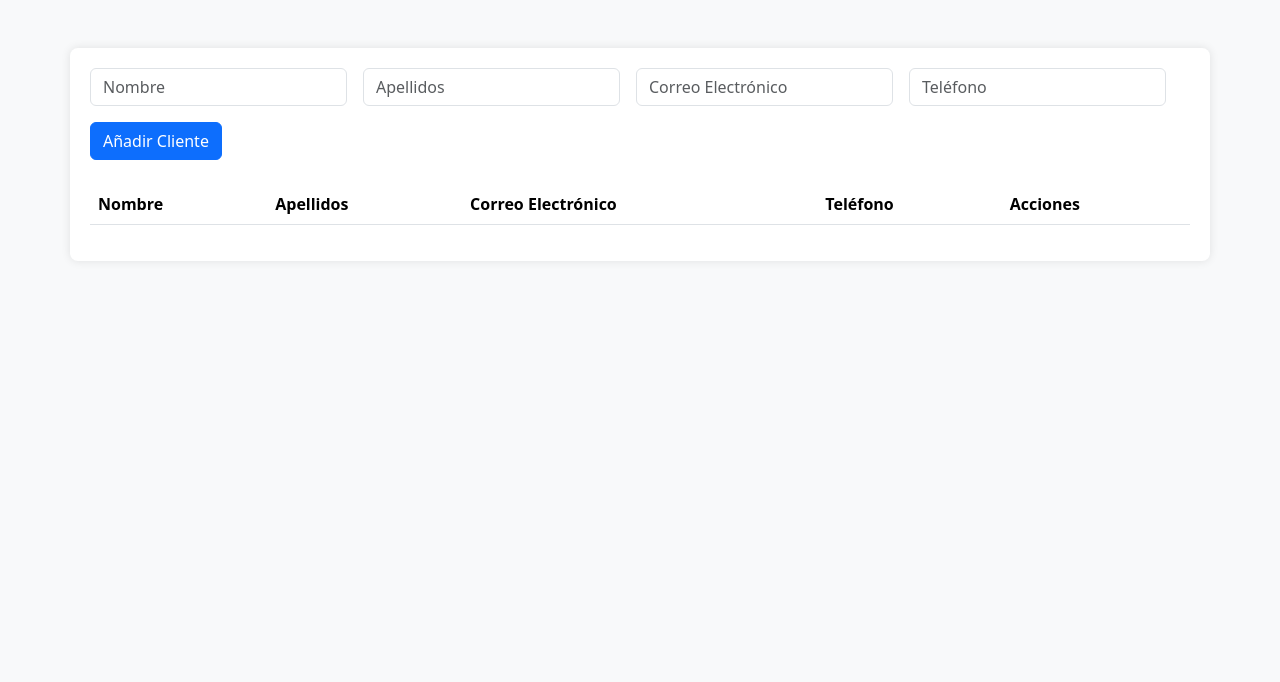
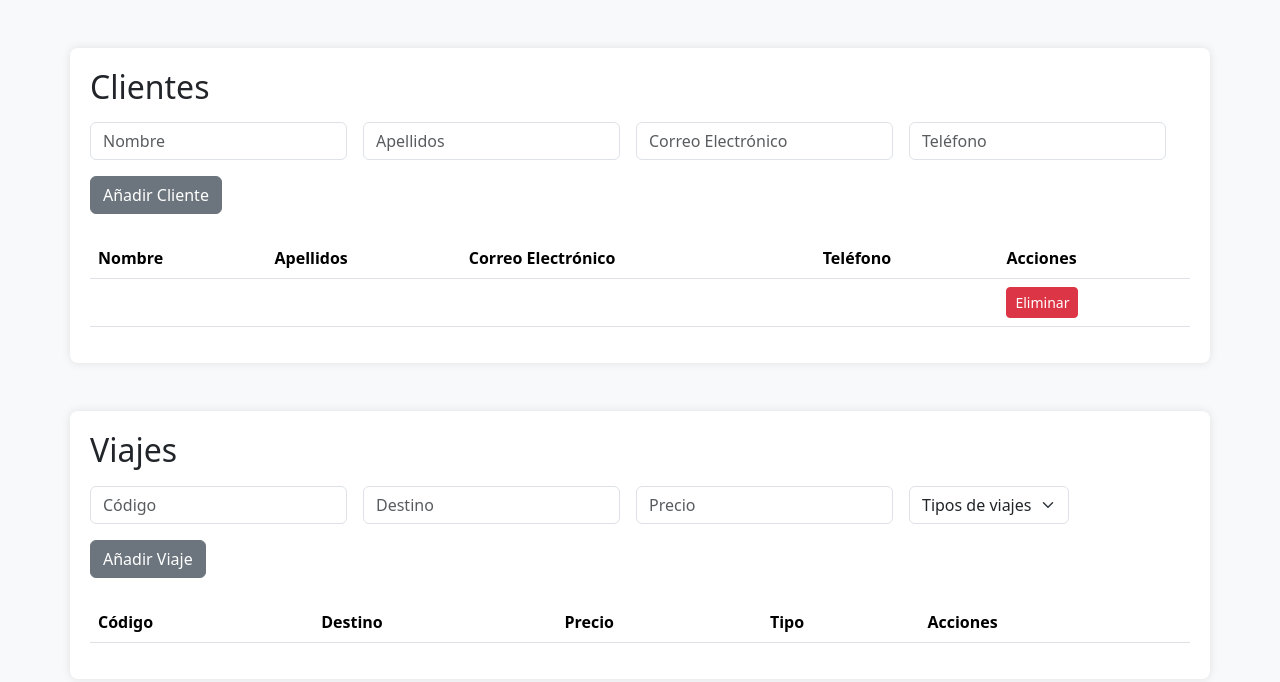
Before and after one commit to YunaJRR/DWEC, a plain HTML site: page index.html in a window 1280 px wide. Both pictures are taken after a click on the button "Añadir Cliente". Drawn offline with nearby package versions, Linux system fonts and the light colour scheme.

Commit message:
Avances práctica viajes crud

```diff
--- a/index.html
+++ b/index.html
@@ -11,21 +11,22 @@
 <body>
 
 <div class="container mt-5">
+    <h2 class="pb-2">Clientes</h2>
     <form class="row g-3 space">
         <div class="col-auto">
-            <input type="text" class="form-control" placeholder="Nombre">
+            <input id="cliente-nombre" type="text" class="form-control" placeholder="Nombre">
         </div>
         <div class="col-auto">
-            <input type="text" class="form-control" placeholder="Apellidos">
+            <input id="cliente-apellidos" type="text" class="form-control" placeholder="Apellidos">
         </div>
         <div class="col-auto">
-            <input type="email" class="form-control" placeholder="Correo Electrónico">
+            <input id="cliente-email" type="email" class="form-control" placeholder="Correo Electrónico">
         </div>
         <div class="col-auto">
-            <input type="tel" class="form-control" placeholder="Teléfono">
+            <input id="cliente-telefono" type="tel" class="form-control" placeholder="Teléfono">
         </div>
         <div class="col-auto">
-            <button type="button" class="btn btn-primary">Añadir Cliente</button>
+            <button id="btn-añadir-cliente" type="button" class="btn btn-secondary">Añadir Cliente</button>
         </div>
     </form>
 
@@ -39,13 +40,53 @@
                 <th>Acciones</th>
             </tr>
         </thead>
-        <tbody>
+        <tbody id="tabla-clientes">
 
         </tbody>
     </table>
 </div>
+<div class="container mt-5">
+    <h2 class="pb-2">Viajes</h2>
+    <form class="row g-3 space">
+        <div class="col-auto">
+            <input id="viajes-codigo" type="text" class="form-control" placeholder="Código">
+        </div>
+        <div class="col-auto">
+            <input id="viajes-destino" type="text" class="form-control" placeholder="Destino">
+        </div>
+        <div class="col-auto">
+            <input id="viajes-precio" type="number" class="form-control" placeholder="Precio">
+        </div>
+        <div class="col-auto">
+            <select class="form-select" name="viajes-tipo" id="sel-viajes-tipo">
+                <option selected value="">Tipos de viajes</option>
+                <option value="opt-paquete">Paquete</option>
+                <option value="opt-express">Express</option>
+                <option value="opt-premium">Premium</option>
+            </select>
+        </div>
 
-<script src="https://code.jquery.com/jquery-3.6.0.min.js"></script>
+        <div class="col-auto">
+            <button id="btn-añadir-viaje" type="button" class="btn btn-secondary">Añadir Viaje</button>
+        </div>
+    </form>
+
+    <table class="table mt-4 table-hover">
+        <thead>
+            <tr>
+                <th>Código</th>
+                <th>Destino</th>
+                <th>Precio</th>
+                <th>Tipo</th>
+                <th>Acciones</th>
+            </tr>
+        </thead>
+        <tbody id="tabla-viajes">
+
+        </tbody>
+    </table>
+</div>
+<script src="js/scripts.js"></script>
 <script src="https://cdn.jsdelivr.net/npm/bootstrap@5.3.3/dist/js/bootstrap.bundle.min.js" integrity="sha384-YvpcrYf0tY3lHB60NNkmXc5s9fDVZLESaAA55NDzOxhy9GkcIdslK1eN7N6jIeHz" crossorigin="anonymous"></script>
 </body>
 </html>
--- a/js/scripts.js
+++ b/js/scripts.js
@@ -1,3 +1,4 @@
+addEventListener("DOMContentLoaded", (event) => {
     class Viaje {
         constructor(codigo, destino, precio, disponibilidad = true) {
             this.codigo = codigo;
@@ -77,3 +78,69 @@ console.log(cliente1.getResumen());
     console.log(vuelo1.getInfo());
     console.log(paquete1.getInfo());
     console.log(reserva1.getResumen());
+
+    const btnAñadirCliente = document.getElementById("btn-añadir-cliente");
+    btnAñadirCliente.addEventListener("click", (event) => {
+        añadirCliente();
+    });
+
+    function añadirCliente() {
+        const clienteNombre = document.getElementById("cliente-nombre").value;
+        const clienteApellidos = document.getElementById("cliente-apellidos").value;
+        const clienteEmail = document.getElementById("cliente-email").value;
+        const clienteTelefono = document.getElementById("cliente-telefono").value;
+        const tablaClientes = document.getElementById("tabla-clientes");
+
+        const nuevoCliente = new Cliente(`${clienteNombre}`, `${clienteApellidos}`, `${clienteEmail}`, `${clienteTelefono}`);
+
+        const nuevaFilaCliente = document.createElement("tr");
+        nuevaFilaCliente.innerHTML = `<td>${nuevoCliente.nombre}</td>
+        <td>${nuevoCliente.apellido}</td>
+        <td>${nuevoCliente.email}</td>
+        <td>${nuevoCliente.telefono}</td>
+        <td>
+            <button class="btn btn-danger btn-sm" onclick="eliminarCliente(nuevoCliente)">Eliminar</button>
+        </td>`;
+
+        tablaClientes.appendChild(nuevaFilaCliente);
+
+        document.getElementById("cliente-nombre").value = '';
+        document.getElementById("cliente-apellidos").value = '';
+        document.getElementById("cliente-email").value = '';
+        document.getElementById("cliente-telefono").value = '';
+    }
+
+    const btnAñadirViaje = document.getElementById("btn-añadir-viaje");
+    btnAñadirViaje.addEventListener("click", (event) => {
+        añadirViaje();
+    });
+
+    function añadirViaje() {
+        const viajesCodigo = document.getElementById("viajes-codigo").value;
+        const viajesDestino = document.getElementById("viajes-destino").value;
+        const viajesPrecio = document.getElementById("viajes-precio").value;
+        const selViajesTipo = document.getElementById("sel-viajes-tipo");
+        const optViajesTipo = selViajesTipo.options[selViajesTipo.selectedIndex].text;
+        const tablaViajes = document.getElementById("tabla-viajes");
+
+        const nuevoViaje = new Viaje(`${viajesCodigo}`, `${viajesDestino}`, `${viajesPrecio}`, `${optViajesTipo}`);
+
+        const nuevaFilaViaje = document.createElement("tr");
+        nuevaFilaViaje.innerHTML = `<td>${nuevoViaje.codigo}</td>
+        <td>${nuevoViaje.destino}</td>
+        <td>${nuevoViaje.precio}</td>
+        <td>${optViajesTipo}</td>
+        <td>
+            <button class="btn btn-danger btn-sm" onclick="eliminarCliente(nuevoCliente)">Eliminar</button>
+        </td>`;
+
+        tablaViajes.appendChild(nuevaFilaViaje);
+
+        document.getElementById("viajes-codigo").value = '';
+        document.getElementById("viajes-destino").value = '';
+        document.getElementById("viajes-precio").value = '';
+        document.getElementById("sel-viajes-tipo").value = '';
+    }
+
+
+});
```
Lines whose indentation alone changed are shown as unchanged.
